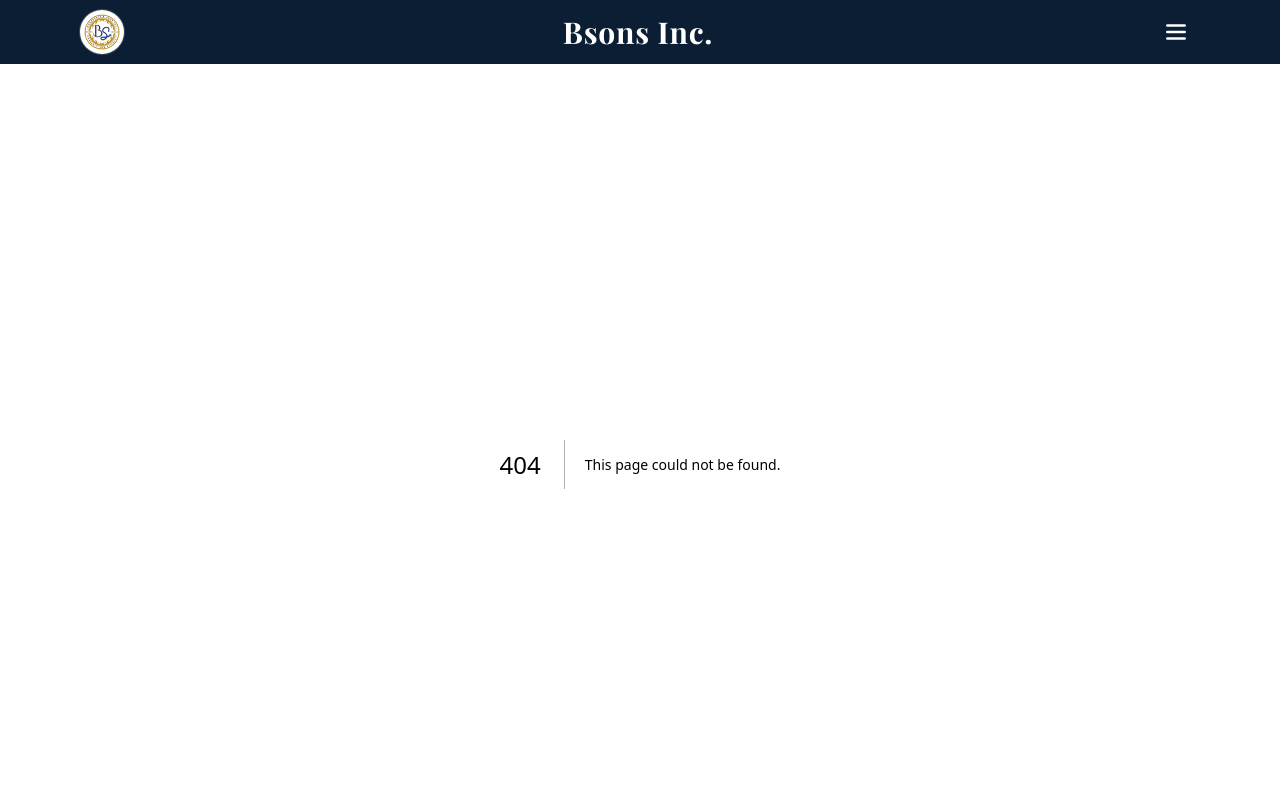
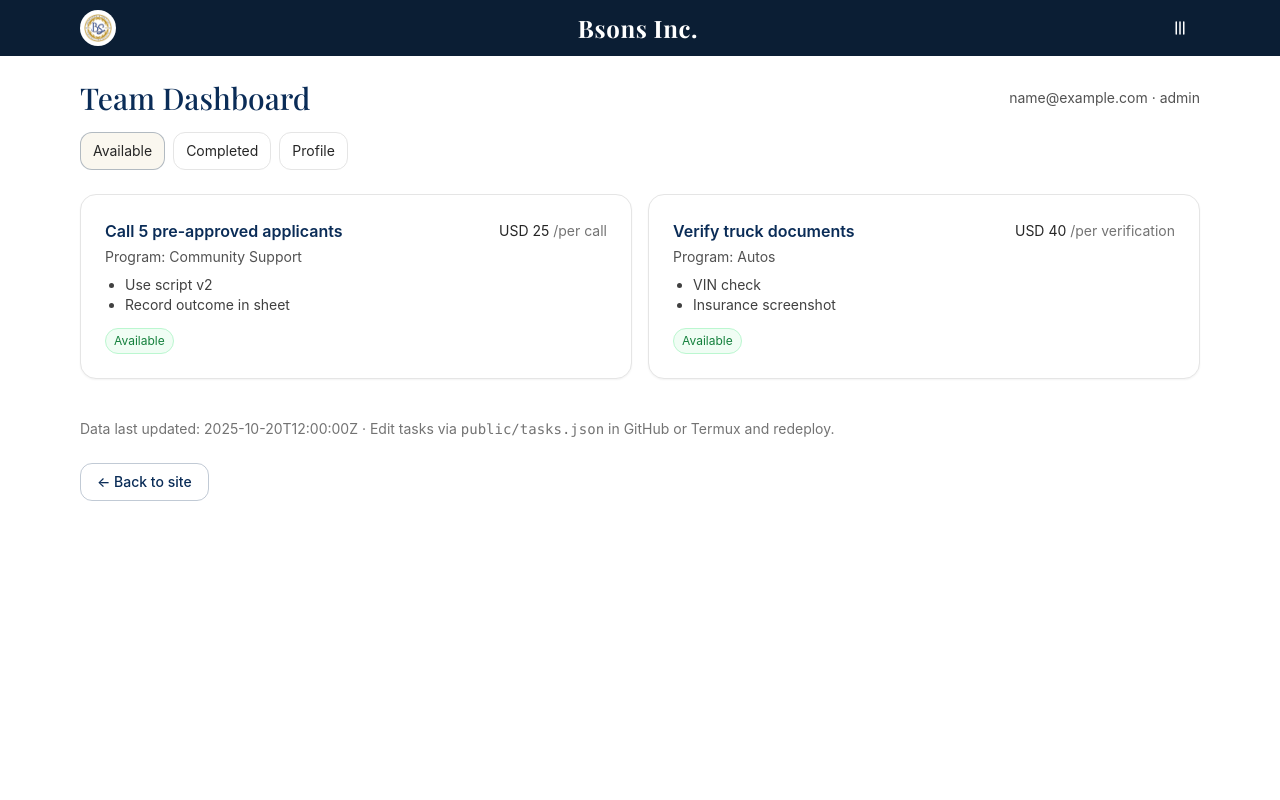
Before and after one commit to Aim-Empire/site_bsonsinc, a Next.js app: page /admin in a window 1280 px wide. Before the commit this address had no page. Shown: the top 800 px of the page. Built offline with nearby package versions, Linux system fonts and the light colour scheme; sample sign-in values are in the browser's storage.

Commit message:
feat(admin): header Partnerships link + Team Admin portal (login + read-only tasks dashboard pulling from public JSON)

```diff
--- /dev/null
+++ b/app/admin/login/page.tsx
@@ -0,0 +1,56 @@
+"use client";
+import { useState, useEffect } from "react";
+import Link from "next/link";
+
+export const metadata = { title: "Team Admin Login | Bsons Inc." };
+
+export default function Login(){
+  const [email, setEmail] = useState("");
+  const [role, setRole] = useState("FDO");
+  const [roles, setRoles] = useState<{code:string;name:string}[]>([]);
+  const [code, setCode] = useState("");
+
+  useEffect(() => {
+    fetch("/roles.json").then(r=>r.json()).then(d => setRoles(d.roles || [])).catch(()=>{});
+  }, []);
+
+  const handleLogin = (e:React.FormEvent) => {
+    e.preventDefault();
+    // Super-light gating: require a shared code you can rotate via NEXT_PUBLIC_TEAM_CODE or hardcoded.
+    const expected = process.env.NEXT_PUBLIC_TEAM_CODE || "BSONS2025";
+    if (code.trim() !== expected) {
+      alert("Invalid access code.");
+      return;
+    }
+    localStorage.setItem("bsons_admin", JSON.stringify({ email, role, ts: Date.now() }));
+    window.location.href = "/admin";
+  };
+
+  return (
+    <main className="min-h-screen bg-white">
+      <section className="container-default py-10">
+        <h1 className="font-display text-3xl text-brand-navy">Team Admin Login</h1>
+        <form className="mt-6 grid gap-4 max-w-md" onSubmit={handleLogin}>
+          <label className="grid gap-1">
+            <span className="text-sm text-neutral-700">Email</span>
+            <input value={email} onChange={e=>setEmail(e.target.value)} required className="border rounded-xl px-3 py-2" placeholder="you@bsonsinc.com" />
+          </label>
+          <label className="grid gap-1">
+            <span className="text-sm text-neutral-700">Role</span>
+            <select value={role} onChange={e=>setRole(e.target.value)} className="border rounded-xl px-3 py-2">
+              {(roles.length?roles:[{code:"FDO",name:"Funds Disbursement Officer"}]).map(r=>(
+                <option key={r.code} value={r.code}>{r.name}</option>
+              ))}
+            </select>
+          </label>
+          <label className="grid gap-1">
+            <span className="text-sm text-neutral-700">Access Code</span>
+            <input value={code} onChange={e=>setCode(e.target.value)} required className="border rounded-xl px-3 py-2" placeholder="Team code" />
+          </label>
+          <button className="btn" type="submit">Enter Dashboard</button>
+          <Link className="btn-outline" href="/">← Back home</Link>
+        </form>
+      </section>
+    </main>
+  );
+}
--- /dev/null
+++ b/app/admin/page.tsx
@@ -0,0 +1,115 @@
+"use client";
+import { useEffect, useState } from "react";
+import Link from "next/link";
+
+type Task = {
+  id: string; title: string; program: string;
+  requirements?: string[]; pay?: number; units?: string;
+  status?: "available"|"hold"|"done";
+  when?: string;
+};
+
+export default function Admin(){
+  const [session, setSession] = useState<{email:string;role:string}|null>(null);
+  const [data, setData] = useState<{tasks:Task[];completed:Task[];currency:string;updated:string}|null>(null);
+  const [tab, setTab] = useState<"available"|"completed"|"profile">("available");
+
+  useEffect(() => {
+    const raw = localStorage.getItem("bsons_admin");
+    if (!raw) { window.location.href = "/admin/login"; return; }
+    try {
+      const s = JSON.parse(raw);
+      setSession({ email: s.email, role: s.role });
+    } catch { window.location.href = "/admin/login"; }
+  }, []);
+
+  useEffect(() => {
+    fetch("/tasks.json").then(r=>r.json()).then(setData).catch(()=>{});
+  }, []);
+
+  if (!session) return null;
+
+  return (
+    <main className="min-h-screen bg-white">
+      <section className="container-default py-6">
+        <div className="flex items-center justify-between">
+          <h1 className="font-display text-3xl text-brand-navy">Team Dashboard</h1>
+          <div className="text-sm text-neutral-600">
+            {session.email} · {session.role}
+          </div>
+        </div>
+
+        {/* Tabs */}
+        <div className="mt-4 flex gap-2">
+          {["available","completed","profile"].map((t)=>(
+            <button key={t} onClick={()=>setTab(t as any)}
+              className={`px-3 py-2 rounded-xl text-sm border ${tab===t?"bg-[var(--brand-cream)] border-brand-navy/30":"bg-white border-neutral-200"}`}>
+              {t[0].toUpperCase()+t.slice(1)}
+            </button>
+          ))}
+        </div>
+
+        {/* Content */}
+        <div className="mt-6">
+          {tab==="available" && (
+            <div className="grid sm:grid-cols-2 gap-4">
+              {(data?.tasks||[]).map((t)=>(
+                <div key={t.id} className="card">
+                  <div className="flex items-center justify-between">
+                    <h3 className="font-semibold text-brand-navy">{t.title}</h3>
+                    <span className="text-sm">{data?.currency||"USD"} {t.pay} <span className="text-neutral-500">/{t.units}</span></span>
+                  </div>
+                  <div className="text-sm text-neutral-600 mt-1">Program: {t.program}</div>
+                  {t.requirements?.length ? (
+                    <ul className="mt-2 list-disc ml-5 text-sm text-neutral-700">
+                      {t.requirements.map((r,i)=><li key={i}>{r}</li>)}
+                    </ul>
+                  ):null}
+                  <div className="mt-3">
+                    <span className="inline-flex text-xs rounded-full px-2 py-1 bg-green-50 text-green-700 border border-green-200">Available</span>
+                  </div>
+                </div>
+              ))}
+            </div>
+          )}
+
+          {tab==="completed" && (
+            <div className="grid sm:grid-cols-2 gap-4">
+              {(data?.completed||[]).map((t)=>(
+                <div key={t.id} className="card">
+                  <h3 className="font-semibold text-brand-navy">{t.title}</h3>
+                  <div className="text-sm text-neutral-600 mt-1">Program: {t.program}</div>
+                  <div className="text-sm text-neutral-600 mt-1">When: {t.when}</div>
+                  <div className="text-sm text-neutral-600 mt-1">Pay: {(data?.currency||"USD")} {t.pay} {t.units?`/ ${t.units}`:""}</div>
+                </div>
+              ))}
+            </div>
+          )}
+
+          {tab==="profile" && (
+            <div className="card max-w-xl">
+              <h3 className="font-semibold text-brand-navy">Profile</h3>
+              <div className="mt-2 text-sm text-neutral-700">
+                <div>Email: {session.email}</div>
+                <div>Role: {session.role}</div>
+              </div>
+              <div className="mt-4 flex gap-3">
+                <a className="btn-outline" href="mailto:support@bsonsinc.com?subject=Update Bank Details">Update Bank Details</a>
+                <button className="btn" onClick={()=>{ localStorage.removeItem("bsons_admin"); window.location.href="/admin/login"; }}>Log out</button>
+              </div>
+              <p className="mt-3 text-xs text-neutral-600 italic">This portal is read-only. Payouts are handled by Finance; withdrawals are not enabled here.</p>
+            </div>
+          )}
+        </div>
+
+        <div className="mt-10 text-sm text-neutral-500">
+          Data last updated: {data?.updated || "—"} · Edit tasks via <code>public/tasks.json</code> in GitHub or Termux and redeploy.
+        </div>
+
+        <div className="mt-6">
+          <Link className="btn-outline" href="/">← Back to site</Link>
+        </div>
+      </section>
+    </main>
+  );
+}
--- a/components/Header.tsx
+++ b/components/Header.tsx
@@ -5,77 +5,79 @@ import { useState } from "react";
 const nav = [
   { href: "/", label: "Home" },
   { href: "/programs", label: "Programs" },
-  { href: "/how-it-works", label: "How It Works" },
+  { href: "/programs/investment", label: "Investment" },
+  { href: "/programs/investment/partnerships", label: "Partnerships" }, // NEW
   { href: "/resources", label: "Resources" },
+  { href: "/donation", label: "Donation" },
+  { href: "/careers", label: "Careers" },
   { href: "/contact", label: "Contact" },
-  { href: "/apply", label: "Apply" },
-  { href: "/careers", label: "Careers" },
-  { href: "/donation", label: "Donation" },
-  { href: "/testimonials", label: "Testimonials" },
-  { href: "/about", label: "About" }, // keep last
+  { href: "/about", label: "About" }
 ];
 
 export default function Header() {
   const [open, setOpen] = useState(false);
-
   return (
     <>
       <header className="z-40 bg-[#0B1E34] text-white">
-        <div className="container-default h-16 flex items-center justify-between">
-          {/* Left: bigger logo chip (clickable) */}
+        <div className="container-default h-14 flex items-center justify-between">
+          {/* Left: logo on white badge */}
           <Link href="/" className="flex items-center gap-2">
-            <span className="w-11 h-11 rounded-full bg-white grid place-items-center overflow-hidden ring-1 ring-white/20">
-              <img src="/logo.png" className="w-9 h-9 object-contain" alt="Bsons Inc logo" />
+            <span className="w-9 h-9 rounded-full bg-white grid place-items-center overflow-hidden">
+              <img src="/logo.png" className="w-7 h-7 object-contain" alt="Bsons Inc logo" />
             </span>
           </Link>
-
-          {/* Center: bigger, bolder brand (also a home link) */}
-          <Link href="/" className="font-display font-black text-2xl md:text-3xl tracking-wide">
-            Bsons Inc.
-          </Link>
-
-          {/* Right: larger hamburger (three horizontal lines) */}
+          {/* Center: brand (bolder & bigger) */}
+          <div className="font-display text-xl md:text-2xl tracking-wide font-semibold">Bsons Inc.</div>
+          {/* Right: hamburger (3 vertical bars) */}
           <button
             aria-label="Open menu"
             onClick={() => setOpen(true)}
-            className="inline-flex items-center justify-center w-12 h-12 rounded-lg hover:bg-white/10 focus:outline-none focus:ring-2 focus:ring-white/30"
-            title="Menu"
+            className="inline-flex items-center justify-center w-10 h-10 rounded-lg hover:bg-white/10"
           >
-            <svg width="26" height="26" viewBox="0 0 24 24" fill="none" aria-hidden="true">
-              <path d="M4 6h16M4 12h16M4 18h16" stroke="currentColor" strokeWidth="2.4" strokeLinecap="round"/>
+            <svg width="18" height="18" viewBox="0 0 24 24" fill="none" aria-hidden="true">
+              <path d="M12 4v16M7 4v16M17 4v16" stroke="currentColor" strokeWidth="2" strokeLinecap="round"/>
             </svg>
           </button>
         </div>
       </header>
 
-      {/* Slideout menu (2 cols phone, 3 cols wider) */}
+      {/* Slideout menu */}
       {open && (
         <div className="fixed inset-0 z-50">
           <div className="absolute inset-0 bg-black/60" onClick={() => setOpen(false)} />
-          <aside className="absolute right-0 top-0 h-full w-[90%] max-w-md bg-[#0B1E34] text-white shadow-xl p-5 overflow-y-auto">
+          <aside className="absolute right-0 top-0 h-full w-[85%] max-w-sm bg-[#0B1E34] text-white shadow-xl p-5 overflow-y-auto">
             <div className="flex items-center justify-between">
               <div className="flex items-center gap-2">
-                <span className="w-11 h-11 rounded-full bg-white grid place-items-center overflow-hidden ring-1 ring-white/20">
-                  <img src="/logo.png" className="w-9 h-9 object-contain" alt="Bsons Inc logo" />
+                <span className="w-9 h-9 rounded-full bg-white grid place-items-center overflow-hidden">
+                  <img src="/logo.png" className="w-7 h-7 object-contain" alt="Bsons Inc logo" />
                 </span>
                 <span className="font-semibold">Menu</span>
               </div>
-              <button onClick={() => setOpen(false)} className="w-12 h-12 grid place-items-center rounded-lg hover:bg-white/10">
-                <svg width="24" height="24" viewBox="0 0 24 24" fill="none"><path d="M6 6l12 12M18 6l-12 12" stroke="currentColor" strokeWidth="2" strokeLinecap="round"/></svg>
+              <button onClick={() => setOpen(false)} className="w-10 h-10 grid place-items-center rounded-lg hover:bg-white/10">
+                <svg width="20" height="20" viewBox="0 0 24 24" fill="none"><path d="M6 6l12 12M18 6l-12 12" stroke="currentColor" strokeWidth="2" strokeLinecap="round"/></svg>
               </button>
             </div>
 
-            <nav className="mt-5 grid gap-3 grid-cols-2 sm:grid-cols-3">
+            {/* Nav buttons arranged into rows (2 per row on small screens) */}
+            <nav className="mt-4 grid grid-cols-1 xs:grid-cols-2 gap-2">
               {nav.map((i) => (
                 <Link
                   key={i.href}
                   href={i.href as any}
+                  className="w-full text-left rounded-xl px-4 py-3 bg-white/5 hover:bg-white/10 border border-white/10"
                   onClick={() => setOpen(false)}
-                  className="min-w-0 truncate rounded-xl px-4 py-3 bg-white/5 hover:bg-white/10 border border-white/10 text-center"
                 >
                   {i.label}
                 </Link>
               ))}
+              {/* Team Admin quick entry */}
+              <Link
+                href="/admin"
+                className="w-full text-left rounded-xl px-4 py-3 bg-[var(--brand-gold)] text-[var(--brand-navy)] hover:brightness-95 border border-white/10"
+                onClick={() => setOpen(false)}
+              >
+                Team Admin
+              </Link>
             </nav>
           </aside>
         </div>
--- /dev/null
+++ b/public/tasks.json
@@ -0,0 +1,34 @@
+{
+  "updated": "2025-10-20T12:00:00Z",
+  "currency": "USD",
+  "tasks": [
+    {
+      "id": "FDO-001",
+      "title": "Call 5 pre-approved applicants",
+      "program": "Community Support",
+      "requirements": ["Use script v2", "Record outcome in sheet"],
+      "pay": 25,
+      "units": "per call",
+      "status": "available"
+    },
+    {
+      "id": "AUTO-014",
+      "title": "Verify truck documents",
+      "program": "Autos",
+      "requirements": ["VIN check", "Insurance screenshot"],
+      "pay": 40,
+      "units": "per verification",
+      "status": "available"
+    }
+  ],
+  "completed": [
+    {
+      "id": "INV-003",
+      "title": "Tutor session: ETF basics",
+      "program": "Investment",
+      "pay": 60,
+      "units": "per session",
+      "when": "2025-10-19"
+    }
+  ]
+}
```
Also changed, not shown: public/roles.json (added, +7 -0 lines).
